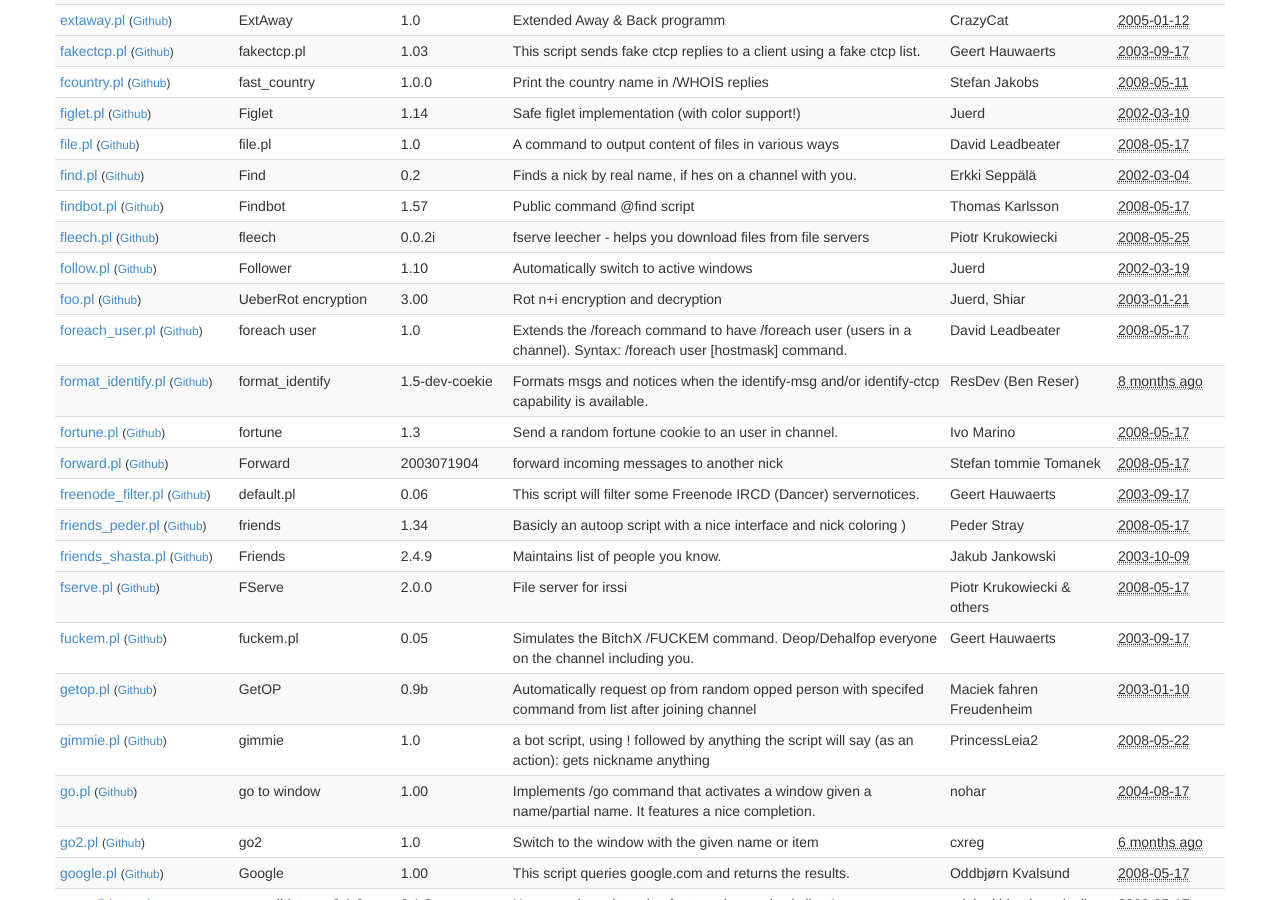
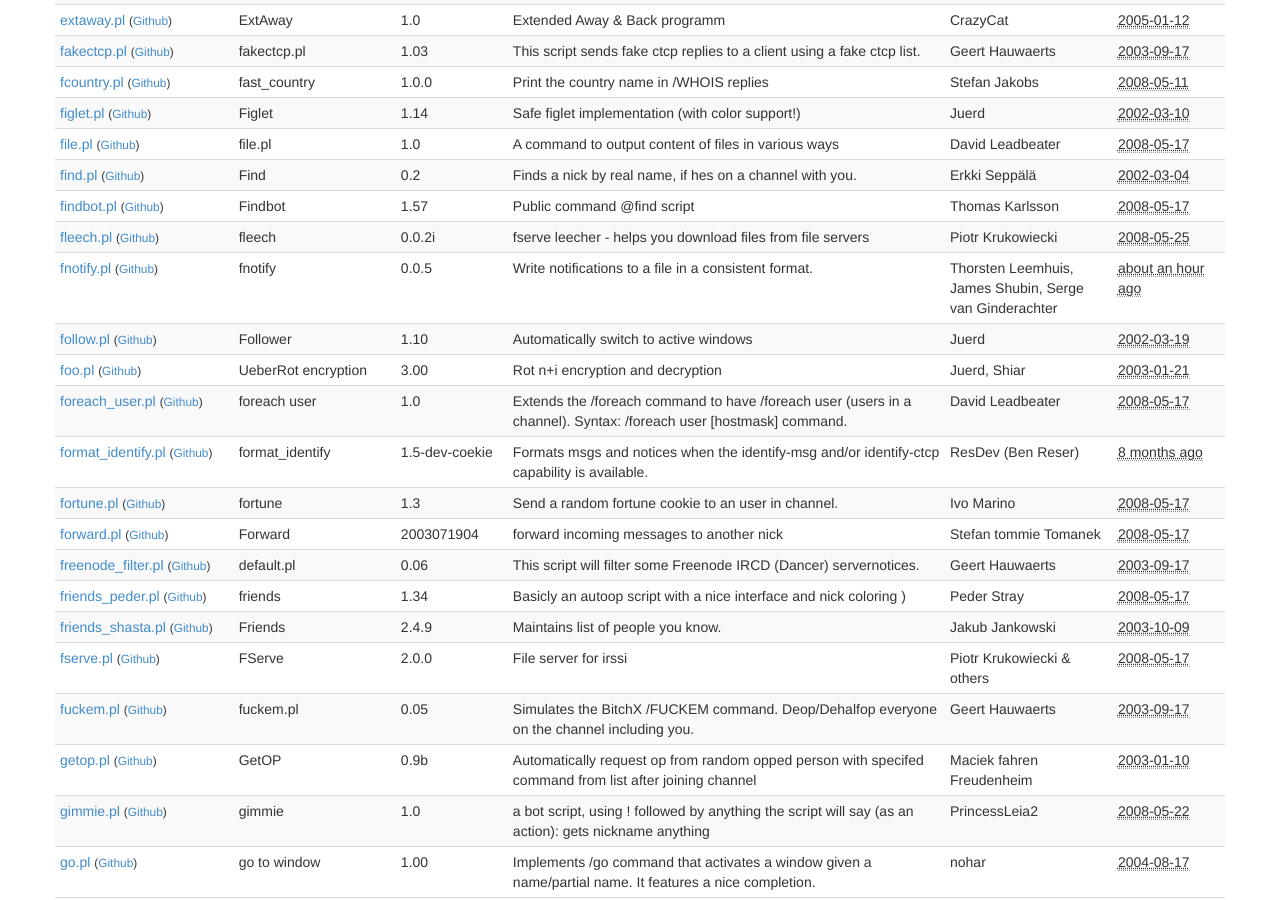
Before and after one commit to irssi/scripts.irssi.org, a Jekyll site: the page built from index.html, in a window 1280 px wide and 900 px high, scrolled down 5953 px. Built offline with Jekyll 4.4.1, drawn with Linux system fonts in a browser that asks for light colours.

Commit message:
fnotif.pl: add entry in scripts.yaml
Signed-off-by: Serge van Ginderachter <serge@vanginderachter.be>

```diff
--- a/_data/scripts.yaml
+++ b/_data/scripts.yaml
@@ -1337,6 +1337,16 @@
   url: "http://www.krukowiecki.net/code/irssi/"
   version: "0.0.2i"
 
+- authors: "Thorsten Leemhuis, James Shubin, Serge van Ginderachter"
+  contact: "fedora@leemhuis.info, serge@vanginderachter.be"
+  description: "Write notifications to a file in a consistent format."
+  filename: "fnotify.pl"
+  modified: "2014-11-25 21:02"
+  license: "GNU General Public License"
+  name: "fnotify"
+  url: "http://www.leemhuis.info/files/fnotify/fnotify https://ttboj.wordpress.com/"
+  version: "0.0.5"
+
 - authors: "Juerd"
   contact: "juerd@juerd.nl"
   description: "Automatically switch to active windows"
```
